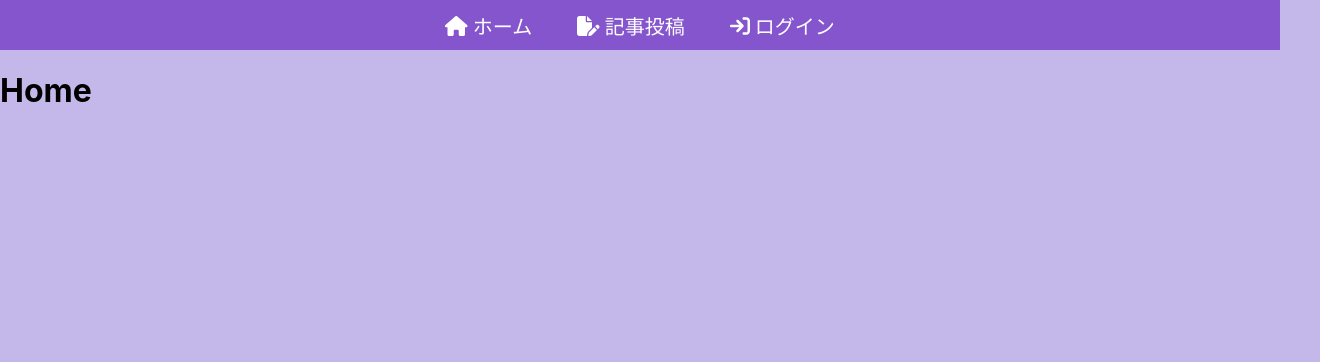
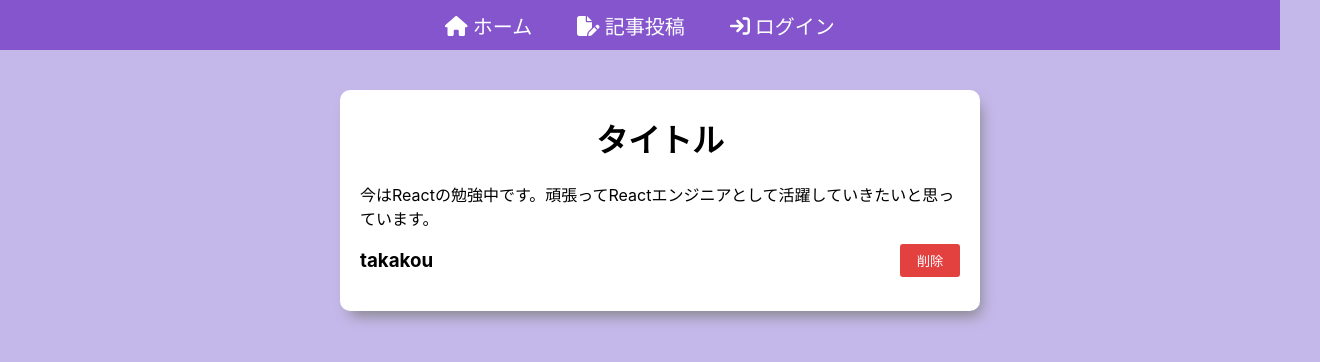
Before and after one commit to j19015/blog-with-react-and-firebase, a React (Create React App) app: page / in a window 1280 px wide. Shown: the top 362 px of the page, 1320 px wide, since content can reach past the window. Built offline with nearby package versions, Linux system fonts and the light colour scheme; no server answers.

Commit message:
feat homeのレイアウトを追加

```diff
--- /dev/null
+++ b/src/components/home.css
@@ -0,0 +1,59 @@
+.homePage {
+  width: 100%;
+  /* height: calc(100vh - 80px); */
+  height: auto;
+  display: flex;
+  align-items: center;
+  flex-direction: column;
+  padding: 20px;
+}
+.homePage .postContents {
+  width: 600px;
+  height: auto;
+  max-height: 600px;
+  background-color: white;
+  box-shadow: 5px 9px 15px -5px gray;
+  margin: 20px;
+  padding: 20px;
+  border-radius: 10px;
+}
+
+.postHeader h1 {
+  text-align: center;
+  margin-top: 5px;
+}
+
+.postContents .postTextContainer {
+  height: auto;
+  word-wrap: break-word;
+  max-height: 400px;
+  max-height: 400px;
+  width: 100%;
+}
+
+.nameAndDeleteButton {
+  display: flex;
+  align-items: center;
+}
+
+.nameAndDeleteButton button {
+  flex: 10%;
+  background-color: rgb(227, 64, 64);
+  color: white;
+  padding: 7px 15px;
+  border-radius: 3px;
+  border: none;
+  cursor: pointer;
+  transition: all 0.3s;
+}
+
+.nameAndDeleteButton button:hover {
+  background-color: rgb(255, 0, 0);
+  transform: translateY(5px);
+  box-shadow: none;
+  transition: all 0.3s;
+}
+
+.nameAndDeleteButton h3 {
+  flex: 90%;
+}
--- a/src/components/home.js
+++ b/src/components/home.js
@@ -1,7 +1,20 @@
+import './home.css';
+
 function Home() {
   return (
-    <div>
-      <h1>Home</h1>
+    <div className="homePage">
+      <div className="postContents">
+        <div className="postHeader">
+          <h1>タイトル</h1>
+        </div>
+        <div className="postTextContainer">
+          今はReactの勉強中です。頑張ってReactエンジニアとして活躍していきたいと思っています。
+        </div>
+        <div className="nameAndDeleteButton">
+          <h3>takakou</h3>
+          <button type="button">削除</button>
+        </div>
+      </div>
     </div>
   );
 }
```
